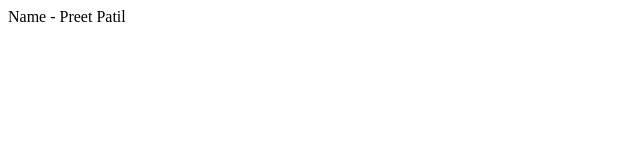
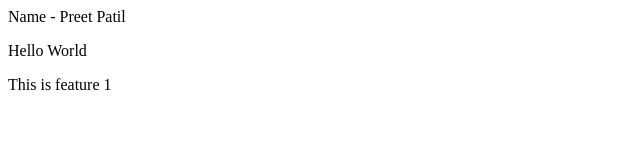
Before and after one commit to Alonewolf963/GitNewDemo, a plain HTML site: page index.html in a window 1280 px wide. Shown: the whole page, without its empty margins (0-640 px from the left). Drawn offline with Linux system fonts and the light colour scheme.

Commit message:
added feature1 to index

```diff
--- a/index.html
+++ b/index.html
@@ -6,5 +6,7 @@
 </head>
 <body>
     <p>Name - Preet Patil</p>
+    <p>Hello World</p>
+    <p>This is feature 1</p>
 </body>
 </html>
```
